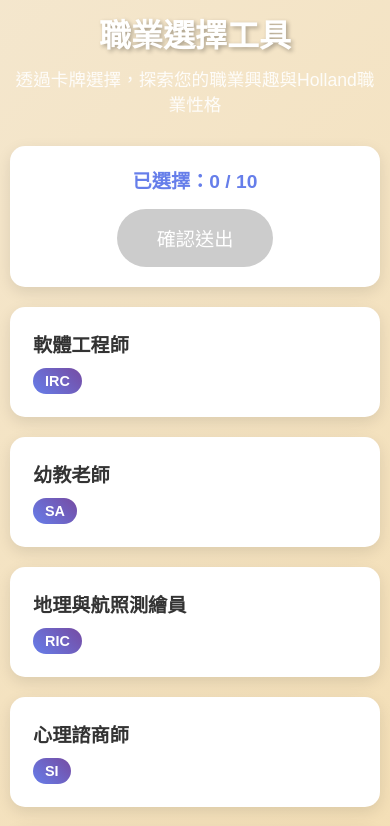
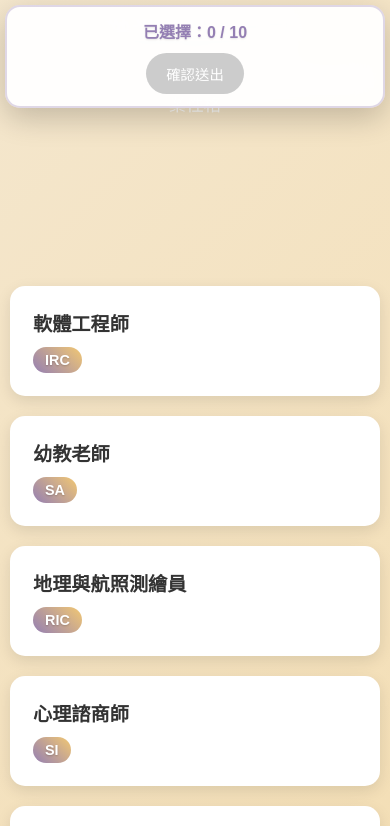
Before and after one commit to ZoeyHsueh-dev/career-card-tool, a plain HTML site: page index.html in a window 390 px wide. Both pictures are taken after a click on the button "開始選擇". Shown: the top 826 px of the page. Drawn offline with Linux system fonts and the light colour scheme.

Commit message:
Add floating selection panel for improved UX

```diff
--- a/styles.css
+++ b/styles.css
@@ -97,21 +97,42 @@ body {
     box-shadow: none;
 }
 
+/* 浮動選擇資訊區塊 */
 .selection-info {
-    background: white;
-    padding: 20px;
-    border-radius: 15px;
-    margin-bottom: 20px;
-    box-shadow: 0 5px 15px rgba(0,0,0,0.1);
+    position: fixed;
+    top: 20px;
+    left: 50%;
+    transform: translateX(-50%);
+    background: rgba(255, 255, 255, 0.95);
+    backdrop-filter: blur(15px);
+    padding: 20px 30px;
+    border-radius: 25px;
+    box-shadow: 0 10px 30px rgba(0,0,0,0.2);
     display: flex;
     justify-content: space-between;
     align-items: center;
+    gap: 20px;
+    z-index: 1000;
+    border: 2px solid rgba(148, 127, 179, 0.3);
+    min-width: 350px;
+    transition: all 0.3s ease;
+}
+
+.selection-info:hover {
+    background: rgba(255, 255, 255, 1);
+    box-shadow: 0 15px 40px rgba(0,0,0,0.3);
 }
 
 .selection-count {
-    font-size: 1.2rem;
-    color: #667eea;
+    font-size: 1.3rem;
+    color: #947fb3;
     font-weight: bold;
+    text-shadow: 0 1px 2px rgba(0,0,0,0.1);
+}
+
+/* 為選擇畫面增加上方邊距，避免被浮動區塊遮擋 */
+#selectionScreen {
+    padding-top: 100px;
 }
 
 .cards-grid {
@@ -138,8 +159,9 @@ body {
 }
 
 .card.selected {
-    border-color: #667eea;
-    background: linear-gradient(135deg, #667eea10, #764ba210);
+    border-color: #947fb3;
+    background: linear-gradient(135deg, rgba(148, 127, 179, 0.1), rgba(242, 200, 115, 0.1));
+    box-shadow: 0 8px 25px rgba(148, 127, 179, 0.3);
 }
 
 .card-title {
@@ -150,13 +172,14 @@ body {
 }
 
 .card-code {
-    background: linear-gradient(45deg, #667eea, #764ba2);
+    background: linear-gradient(45deg, #947fb3, #f2c873);
     color: white;
     padding: 5px 12px;
     border-radius: 20px;
     font-size: 0.9rem;
     font-weight: bold;
     display: inline-block;
+    text-shadow: 0 1px 2px rgba(0,0,0,0.2);
 }
 
 .card-description {
@@ -226,7 +249,7 @@ body {
 }
 
 .modal button {
-    background: #667eea;
+    background: #947fb3;
     color: white;
     border: none;
     padding: 10px 20px;
@@ -243,7 +266,7 @@ body {
 }
 
 .ranking-screen h2 {
-    color: #667eea;
+    color: #947fb3;
     margin-bottom: 20px;
     text-align: center;
 }
@@ -259,7 +282,7 @@ body {
     padding: 15px;
     border-radius: 10px;
     cursor: move;
-    border-left: 4px solid #667eea;
+    border-left: 4px solid #947fb3;
     transition: all 0.3s ease;
 }
 
@@ -280,7 +303,7 @@ body {
 }
 
 .result-screen h2 {
-    color: #667eea;
+    color: #947fb3;
     margin-bottom: 30px;
     text-align: center;
 }
@@ -292,7 +315,7 @@ body {
 .career-ranking h3 {
     color: #333;
     margin-bottom: 20px;
-    border-bottom: 2px solid #667eea;
+    border-bottom: 2px solid #947fb3;
     padding-bottom: 10px;
 }
 
@@ -305,7 +328,7 @@ body {
 }
 
 .career-rank {
-    background: linear-gradient(45deg, #667eea, #764ba2);
+    background: linear-gradient(45deg, #947fb3, #f2c873);
     color: white;
     width: 30px;
     height: 30px;
@@ -345,7 +368,7 @@ body {
 .holland-code {
     font-size: 1.5rem;
     font-weight: bold;
-    color: #667eea;
+    color: #947fb3;
     margin-bottom: 5px;
 }
 
@@ -381,11 +404,55 @@ body {
     }
 
     .selection-info {
+        position: fixed;
+        top: 10px;
+        left: 10px;
+        right: 10px;
+        transform: none;
+        min-width: auto;
+        padding: 15px 20px;
         flex-direction: column;
-        gap: 15px;
+        gap: 10px;
+        border-radius: 15px;
+    }
+
+    .selection-count {
+        font-size: 1.1rem;
+    }
+
+    #selectionScreen {
+        padding-top: 120px;
     }
 
     .start-screen {
         padding: 40px 20px;
     }
+
+    .btn-primary {
+        padding: 12px 25px;
+        font-size: 1rem;
+    }
 }
+
+/* 小螢幕時的額外調整 */
+@media (max-width: 480px) {
+    .selection-info {
+        top: 5px;
+        left: 5px;
+        right: 5px;
+        padding: 12px 15px;
+    }
+
+    .selection-count {
+        font-size: 1rem;
+    }
+
+    .btn-primary {
+        padding: 10px 20px;
+        font-size: 0.9rem;
+    }
+
+    #selectionScreen {
+        padding-top: 140px;
+    }
+}
```
